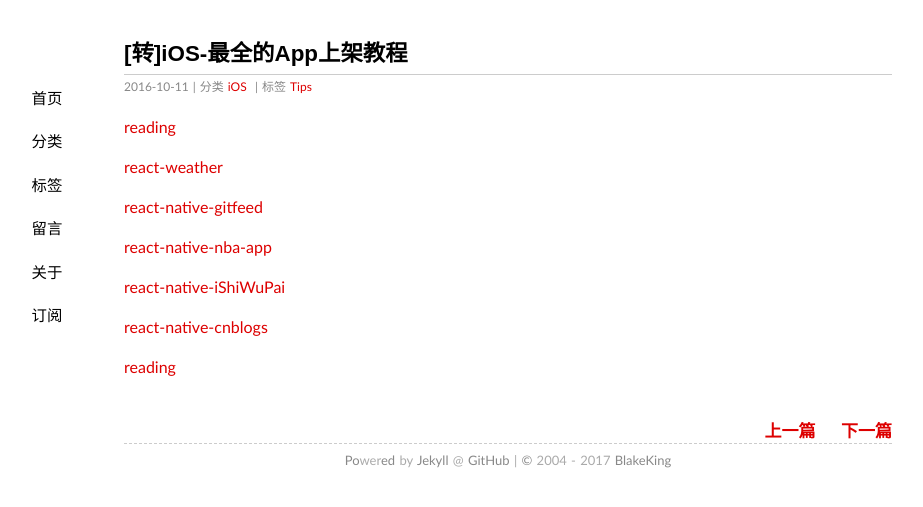
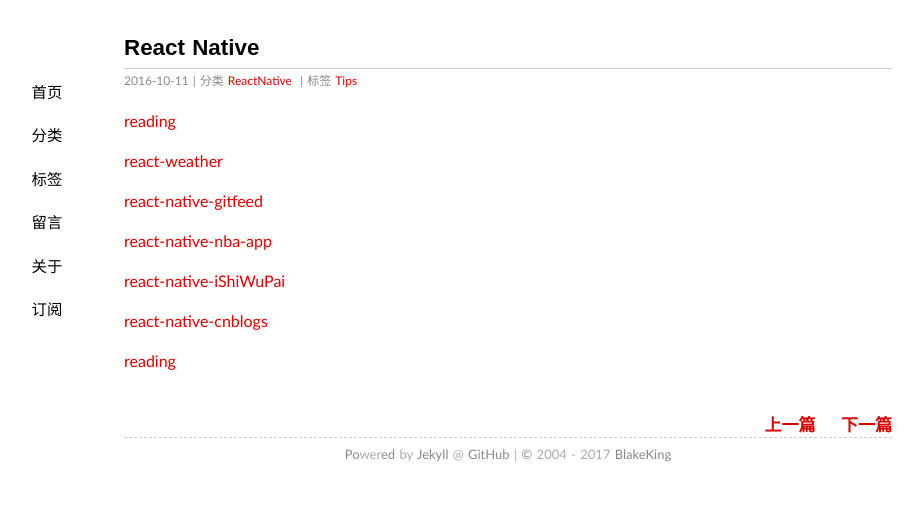
Before and after one commit to BaroneX/BaroneX.github.io, a Jekyll site: the page built from _posts/2016-10-11-React Native.md, in a window 1280 px wide. Shown: the top 507 px of the page, without its empty margins (132-1055 px from the left). Built offline with Jekyll 4.4.1, drawn with Linux system fonts in a browser that asks for light colours; Markdown is read by kramdown in place of the engine named in the settings.

Commit message:
no message

```diff
--- a/_posts/2016-10-11-React Native.md
+++ b/_posts/2016-10-11-React Native.md
@@ -1,8 +1,8 @@
 ---
 layout: post
-title: "[转]iOS-最全的App上架教程"
-description: "iOS-App上架"
-category: iOS
+title: "React Native"
+description: "React Native"
+category: ReactNative
 tags: [Tips]
 ---
 
```
Also changed, not shown: _posts/2017-03-10-markdown.md (+0 -1 lines).
